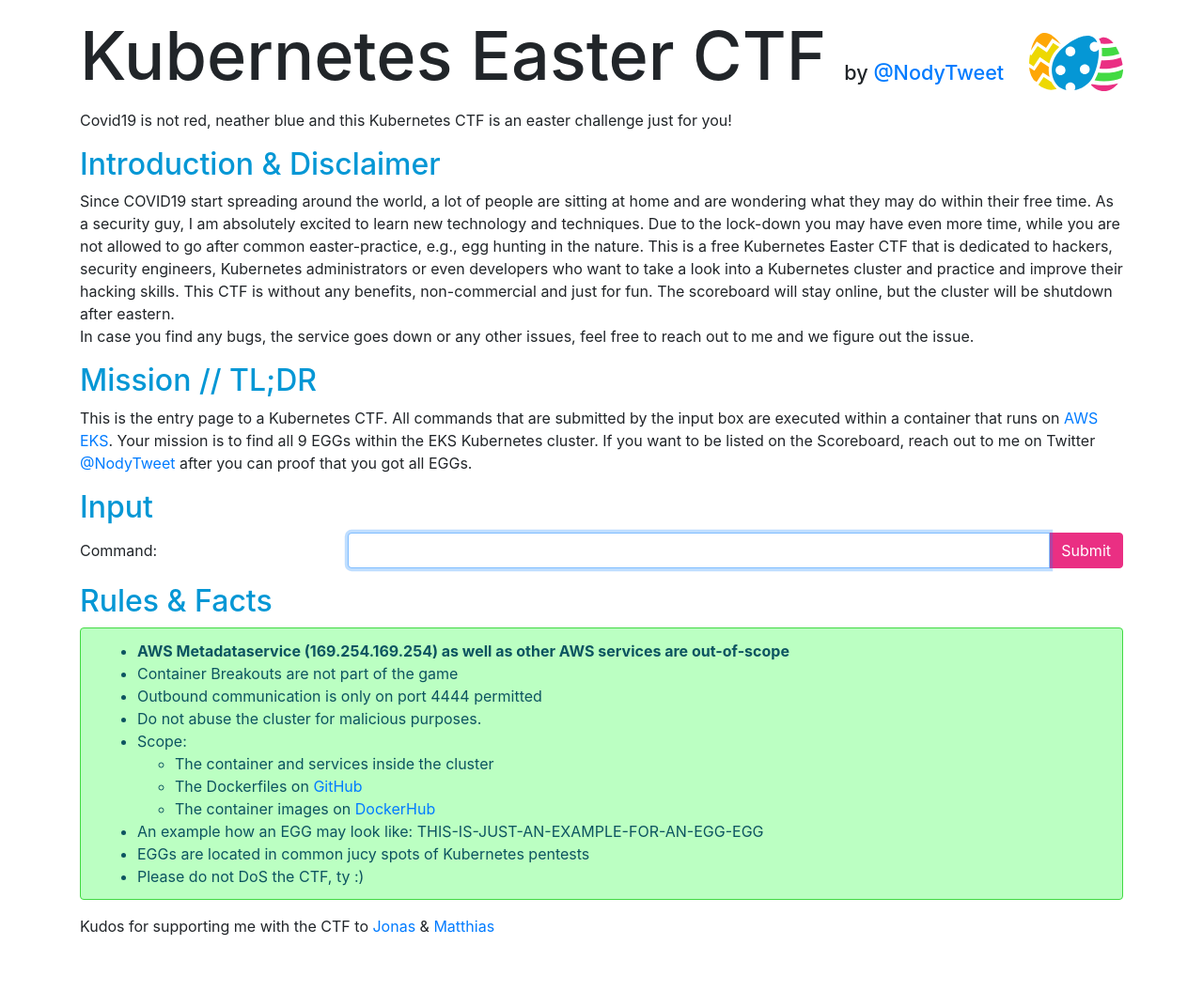
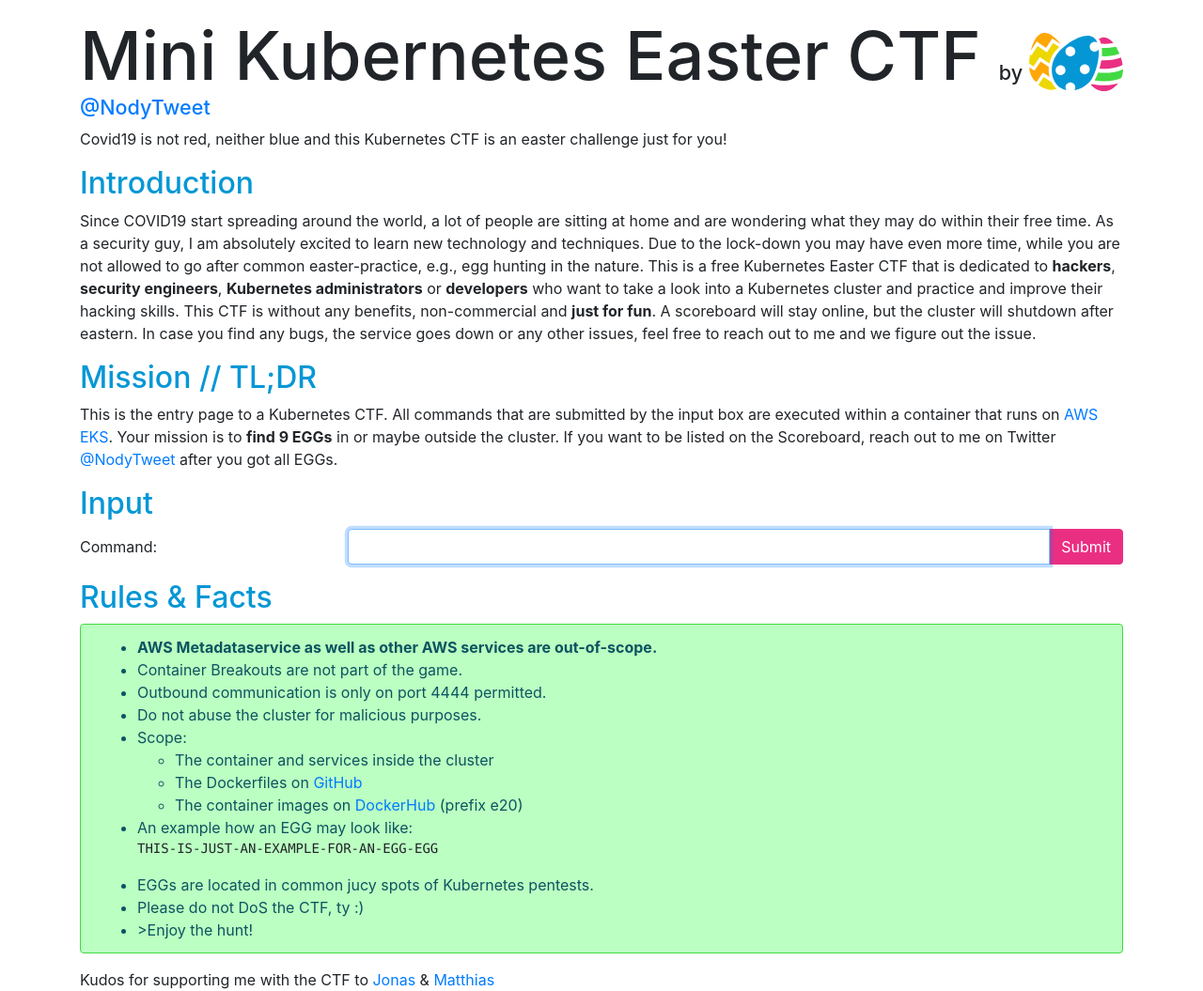
Before and after one commit to NodyHub/k8s-ctf-rocks, a PHP site: page / in a window 1280 px wide. Shown: the whole page at 94% size. Before the commit the page ends 996 px from the top, so only its background shows below. Run offline with PHP 8.4, Linux system fonts and the light colour scheme.

Commit message:
beautification of my writing :o)

```diff
--- a/docker-images/entry/web/index.php
+++ b/docker-images/entry/web/index.php
@@ -15,28 +15,27 @@
       <div class="col-12">
         <img src="three-easter-eggs-svgrepo-com.svg" width="100"
           class="float-right" style="color: #EA2F83">
-        <h1>Kubernetes Easter CTF <span>by <a href="https://twitter.com/NodyTweet">@NodyTweet</a></span></h1>
+        <h1>Mini Kubernetes Easter CTF <span>by <a href="https://twitter.com/NodyTweet">@NodyTweet</a></span></h1>
       </div>
     </div>
     <div class="row">
       <p class="col-12">
-       Covid19 is not red, neather blue and this Kubernetes CTF is an easter challenge just for you!
+       Covid19 is not red, neither blue and this Kubernetes CTF is an easter challenge just for you!
       </p>
     </div>
 
     <div class="row">
-      <h2 class="col-12">Introduction &amp; Disclaimer</h2>
+      <h2 class="col-12">Introduction</h2>
     </div>
     <div class="row">
       <p class="col-12">
 Since COVID19 start spreading around the world, a lot of people are sitting at home and are wondering what they may do within their free time.
 As a security guy, I am absolutely excited to learn new technology and techniques.
 Due to the lock-down you may have even more time, while you are not allowed to go after common easter-practice, e.g., egg hunting in the nature.
-This is a free Kubernetes Easter CTF that is dedicated to hackers, security engineers, Kubernetes administrators or even developers who want to take a look into a Kubernetes cluster and practice and improve their hacking skills.
-This CTF is without any benefits, non-commercial and just for fun.
-The scoreboard will stay online, but the cluster will be shutdown after eastern. <br />
+This is a free Kubernetes Easter CTF that is dedicated to <b>hackers</b>, <b>security engineers</b>, <b>Kubernetes administrators</b> or <b>developers</b> who want to take a look into a Kubernetes cluster and practice and improve their hacking skills.
+This CTF is without any benefits, non-commercial and <b>just for fun</b>.
+A scoreboard will stay online, but the cluster will shutdown after eastern.
 In case you find any bugs, the service goes down or any other issues, feel free to reach out to me and we figure out the issue.
-
       </p>
     </div>
     <div class="row">
@@ -46,8 +45,8 @@ In case you find any bugs, the service goes down or any other issues, feel free
       <p class="col-12">
 This is the entry page to a Kubernetes CTF.
 All commands that are submitted by the input box are executed within a container that runs on <a href="https://aws.amazon.com/eks/">AWS EKS</a>.
-Your mission is to find all 9 EGGs within the EKS Kubernetes cluster.
-If you want to be listed on the Scoreboard, reach out to me on Twitter <a href="https://twitter.com/NodyTweet">@NodyTweet</a> after you can proof that you got all EGGs.
+Your mission is to <b>find 9 EGGs</b> in or maybe outside the cluster.
+If you want to be listed on the Scoreboard, reach out to me on Twitter <a href="https://twitter.com/NodyTweet">@NodyTweet</a> after you got all EGGs.
       </p>
     </div>
     <div class="row">
@@ -88,19 +87,20 @@ If you want to be listed on the Scoreboard, reach out to me on Twitter <a href="
       <div class="col-12">
         <div class="alert alert-info">
           <ul class="mb-0">
-            <li><b>AWS Metadataservice (169.254.169.254) as well as other AWS services are out-of-scope</b></li>
-            <li>Container Breakouts are not part of the game</li>
-            <li>Outbound communication is only on port 4444 permitted</li>
+            <li><b>AWS Metadataservice as well as other AWS services are out-of-scope.</b></li>
+            <li>Container Breakouts are not part of the game.</li>
+            <li>Outbound communication is only on port 4444 permitted.</li>
             <li>Do not abuse the cluster for malicious purposes.</li>
             <li>Scope:</li>
             <ul>
               <li>The container and services inside the cluster</li>
               <li>The Dockerfiles on <a href="https://github.com/NodyHub/tr20">GitHub</a></li>
-              <li>The container images on <a href="https://hub.docker.com/u/nodyd">DockerHub</a></li>
+              <li>The container images on <a href="https://hub.docker.com/u/nodyd">DockerHub</a> (prefix e20)</li>
             </ul>
-            <li>An example how an EGG may look like: THIS-IS-JUST-AN-EXAMPLE-FOR-AN-EGG-EGG</li>
-            <li>EGGs are located in common jucy spots of Kubernetes pentests</li>
+            <li>An example how an EGG may look like: <pre>THIS-IS-JUST-AN-EXAMPLE-FOR-AN-EGG-EGG</pre></li>
+            <li>EGGs are located in common jucy spots of Kubernetes pentests.</li>
             <li>Please do not DoS the CTF, ty :)</li>
+            <li>>Enjoy the hunt!</li>
           </ul>
         </div>
       </div>
```
